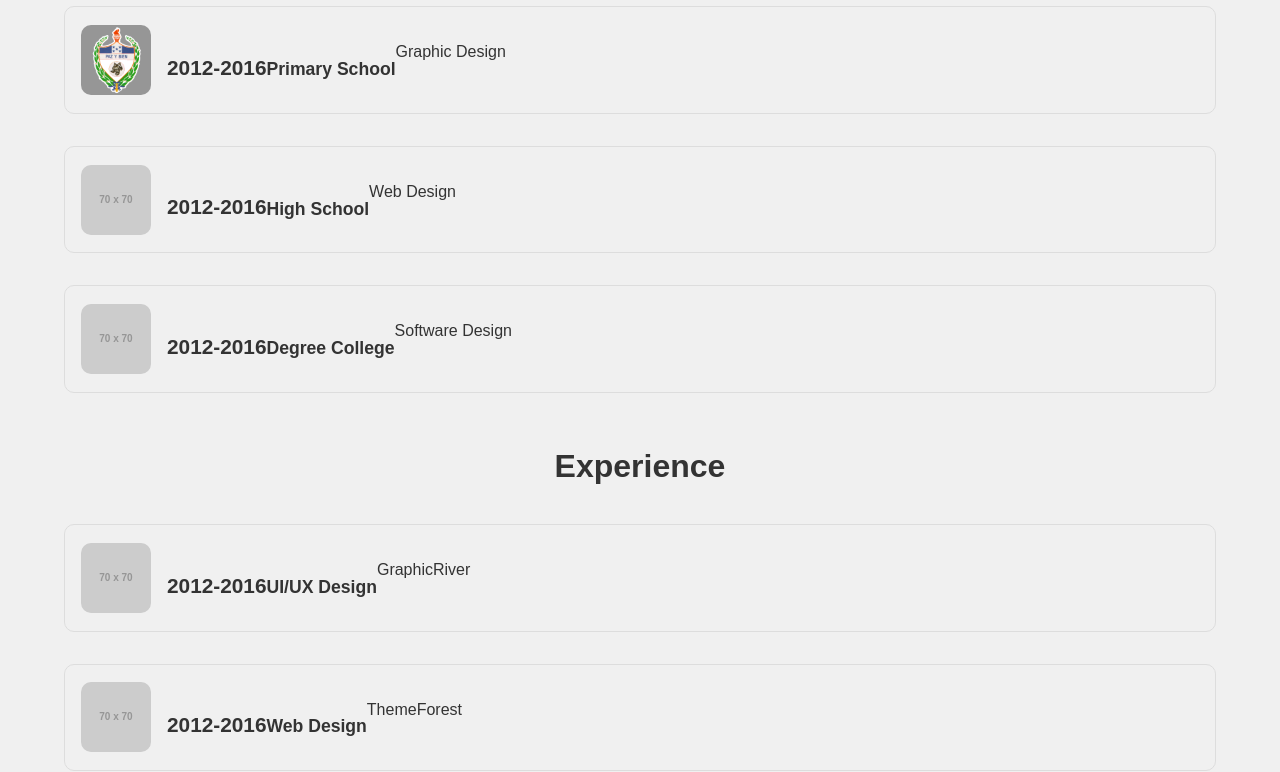
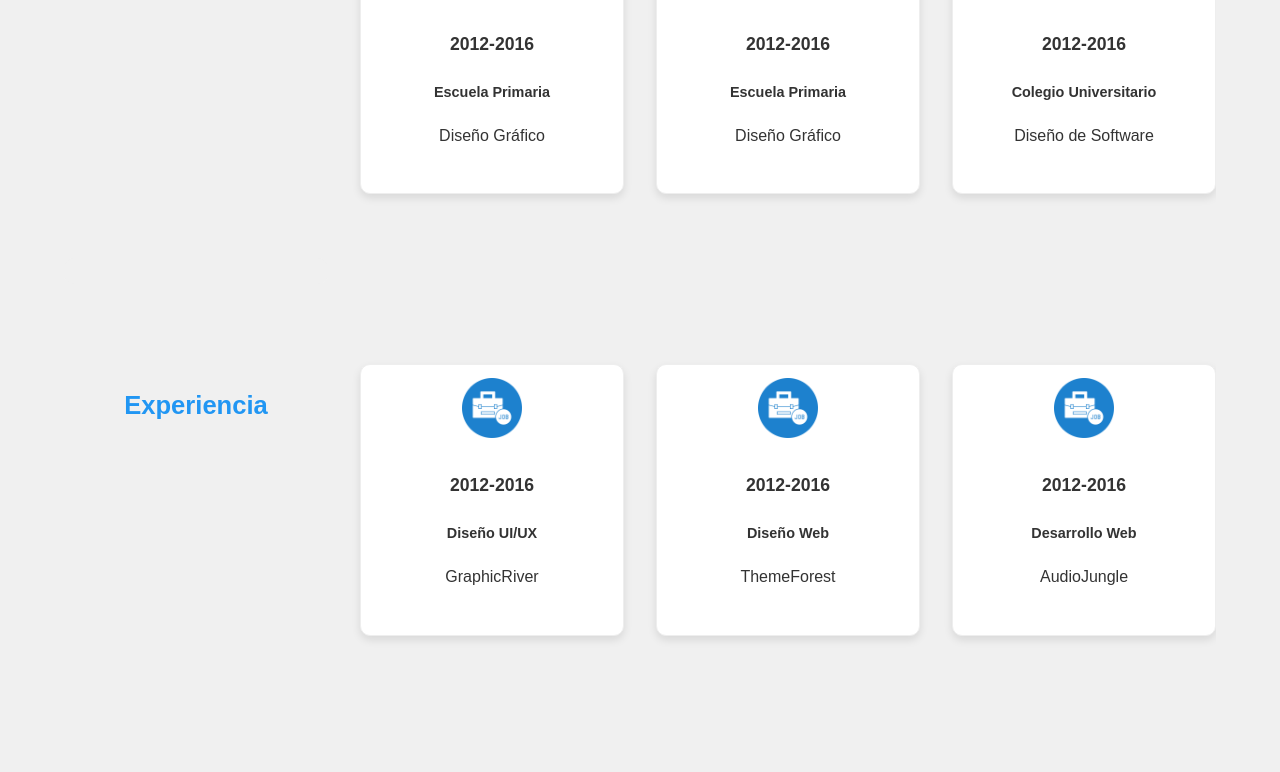
Before and after one commit to siujose/portafolio, a plain HTML site: page resume.html in a window 1280 px wide. Shown: the part 366-1138 px from the top of the page. Drawn offline with Linux system fonts and the light colour scheme; placeholder pictures from the web are drawn by us.

Commit message:
Version_1

```diff
--- a/resume.html
+++ b/resume.html
@@ -24,49 +24,51 @@
 
     <main id="resume">
         <section class="container">
-            <h1>Resumen</h1>
+            <h1>Mi Resumen</h1>
             <p>Lorem ipsum dolor sit amet, consectetur adipiscing elit. Fusce vitae risus nec dui venenatis dignissim. Aenean vitae metus in augue pretium ultrices. Duis dictum eget dolor vel blandit.</p>
 
             <div class="education">
                 <h2>Educación</h2>
                 <div class="education-item">
-                    <img src="asset/ISF.png" alt="Education">
+                    <img src="asset/thesis_17789638.png" alt="Educación">
                     <h3>2012-2016</h3>
-                    <h4>Primary School</h4>
-                    <p>Graphic Design</p>
+                    <h4>Escuela Primaria</h4>
+                    <p>Diseño Gráfico</p>
                 </div>
                 <div class="education-item">
-                    <img src="https://via.placeholder.com/70x70" alt="Education">
+                    <img src="asset/thesis_17789638.png" alt="Educación">
                     <h3>2012-2016</h3>
-                    <h4>High School</h4>
-                    <p>Web Design</p>
+                    <h4>Escuela Primaria</h4>
+                    <p>Diseño Gráfico</p>
                 </div>
                 <div class="education-item">
-                    <img src="https://via.placeholder.com/70x70" alt="Education">
+                    <img src="asset/thesis_17789638.png" alt="Educación">
                     <h3>2012-2016</h3>
-                    <h4>Degree College</h4>
-                    <p>Software Design</p>
+                    <h4>Colegio Universitario</h4>
+                    <p>Diseño de Software</p>
+                </div>
+                <div class="education-item empty-item">
                 </div>
             </div>
 
             <div class="experience">
-                <h2>Experience</h2>
+                <h2>Experiencia</h2>
                 <div class="experience-item">
-                    <img src="https://via.placeholder.com/70x70" alt="Experience">
+                    <img src="asset/job_9772079.png" alt="Experiencia">
                     <h3>2012-2016</h3>
-                    <h4>UI/UX Design</h4>
+                    <h4>Diseño UI/UX</h4>
                     <p>GraphicRiver</p>
                 </div>
                 <div class="experience-item">
-                    <img src="https://via.placeholder.com/70x70" alt="Experience">
+                    <img src="asset/job_9772079.png" alt="Experiencia">
                     <h3>2012-2016</h3>
-                    <h4>Web Design</h4>
+                    <h4>Diseño Web</h4>
                     <p>ThemeForest</p>
                 </div>
                 <div class="experience-item">
-                    <img src="https://via.placeholder.com/70x70" alt="Experience">
+                    <img src="asset/job_9772079.png" alt="Experiencia">
                     <h3>2012-2016</h3>
-                    <h4>Web Development</h4>
+                    <h4>Desarrollo Web</h4>
                     <p>AudioJungle</p>
                 </div>
             </div>
--- a/style.css
+++ b/style.css
@@ -64,10 +64,10 @@ body { /* Selecciona el elemento body */
     border-radius: 20px; /* Establece el radio de la esquina */
 }
 
-.container { /* Selecciona todos los elementos con la clase container */
-    width: 90%; /* Establece el ancho al 90% */
-    margin: auto; /* Centra el elemento horizontalmente */
-    overflow: hidden; /* Oculta el contenido que se desborda */
+.container {
+    width: 90%;
+    margin: 0 auto;
+    overflow: hidden;
 }
 
 /* Header y Nav */
@@ -307,46 +307,87 @@ nav a:hover { /* Selecciona todos los elementos a dentro de un elemento nav cuan
     margin-bottom: 3em; /* Establece el margen inferior */
 }
 
-.education h2, /* Selecciona todos los elementos h2 dentro de un elemento con la clase education */
-.experience h2 { /* Selecciona todos los elementos h2 dentro de un elemento con la clase experience */
-    font-size: 2em; /* Establece el tamaño de la fuente */
-    margin-bottom: 1em; /* Establece el margen inferior */
-    text-align: center; /* Alinea el texto al centro */
+.education h2,
+.experience h2 {
+    font-size: 1.6em;
+    margin-bottom: 0.8em;
+    text-align: center;
+    color: #2196f3;
 }
 
-.education-item, /* Selecciona todos los elementos con la clase education-item */
-.experience-item { /* Selecciona todos los elementos con la clase experience-item */
-    display: flex; /* Establece el tipo de display como flex */
-    align-items: center; /* Centra los elementos verticalmente */
-    margin-bottom: 2em; /* Establece el margen inferior */
-    padding: 1em; /* Establece el relleno interior */
-    border: 1px solid #ddd; /* Establece el borde */
-    border-radius: 10px; /* Establece el radio de la esquina */
+.education-item,
+.experience-item {
+    display: flex;
+    flex-direction: column;
+    align-items: center;
+    margin-bottom: 2em;
+    padding: 1em;
+    border: 1px solid #ddd;
+    border-radius: 10px;
+    background-color: #fff;
+    box-shadow: 0 4px 8px rgba(0, 0, 0, 0.1);
+    transition: transform 0.3s ease;
 }
 
-.education-item img, /* Selecciona todos los elementos img dentro de un elemento con la clase education-item */
-.experience-item img { /* Selecciona todos los elementos img dentro de un elemento con la clase experience-item */
-    width: 70px; /* Establece el ancho */
-    height: 70px; /* Establece la altura */
-    margin-right: 1em; /* Establece el margen derecho */
-    border-radius: 10px; /* Establece el radio de la esquina */
+.education-item:hover,
+.experience-item:hover {
+    transform: translateY(-5px);
+    background-color: #e1f5fe;
+    border-color: #4fc3f7;
 }
 
-.education-item h3, /* Selecciona todos los elementos h3 dentro de un elemento con la clase education-item */
-.experience-item h3 { /* Selecciona todos los elementos h3 dentro de un elemento con la clase experience-item */
-    font-size: 1.3em; /* Establece el tamaño de la fuente */
-    margin-bottom: 0.3em; /* Establece el margen inferior */
+.education-item img,
+.experience-item img {
+    width: 70px;
+    height: 70px;
+    margin-right: 0;
+    margin-bottom: 1em;
+    border-radius: 10px;
 }
 
-.education-item h4, /* Selecciona todos los elementos h4 dentro de un elemento con la clase education-item */
-.experience-item h4 { /* Selecciona todos los elementos h4 dentro de un elemento con la clase experience-item */
-    font-size: 1.1em; /* Establece el tamaño de la fuente */
-    margin-bottom: 0.3em; /* Establece el margen inferior */
+.education-item h3,
+.experience-item h3 {
+    font-size: 1.1em;
+    margin-bottom: 0.2em;
+    text-align: center;
 }
 
-.education-item p, /* Selecciona todos los elementos p dentro de un elemento con la clase education-item */
-.experience-item p { /* Selecciona todos los elementos p dentro de un elemento con la clase experience-item */
-    font-size: 1em; /* Establece el tamaño de la fuente */
+.education-item h4,
+.experience-item h4 {
+    font-size: 0.9em;
+    margin-bottom: 0.2em;
+    text-align: center;
+}
+
+.education-item p,
+.experience-item p {
+    font-size: 0.8em;
+    text-align: center;
+}
+
+.education-item,
+.experience-item {
+    padding: 0.8em;
+    border: 1px solid #eee;
+}
+
+.education-item img,
+.experience-item img {
+    width: 60px;
+    height: 60px;
+}
+
+.education,
+.experience {
+    display: grid;
+    grid-template-columns: repeat(4, minmax(250px, 1fr));
+    gap: 2em;
+}
+
+.empty-item {
+    border: none;
+    background-color: #f0f0f0;
+    box-shadow: none;
 }
 
 /* Services Page Styles */
```
